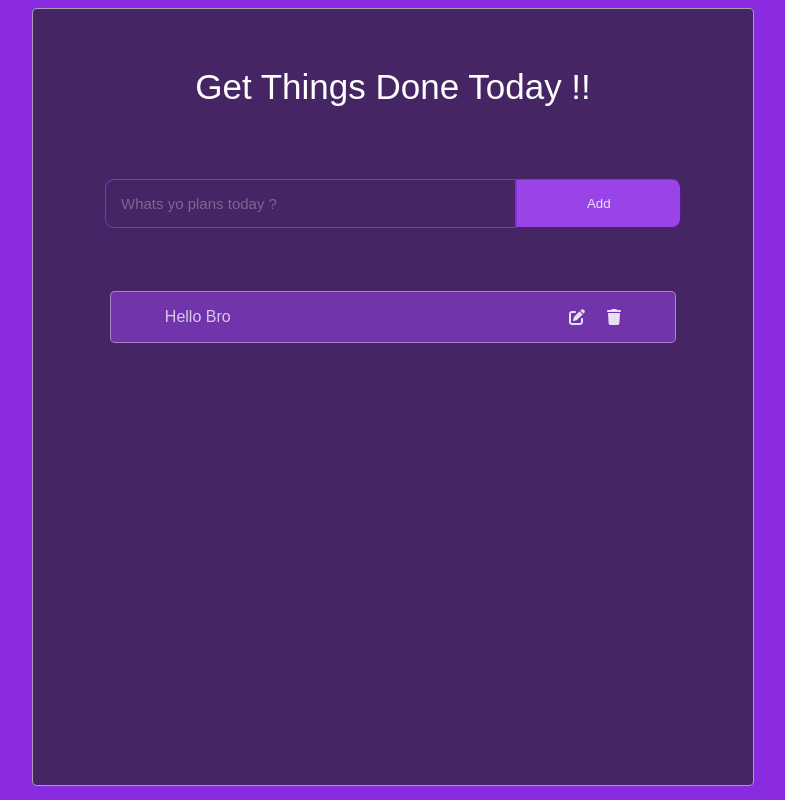
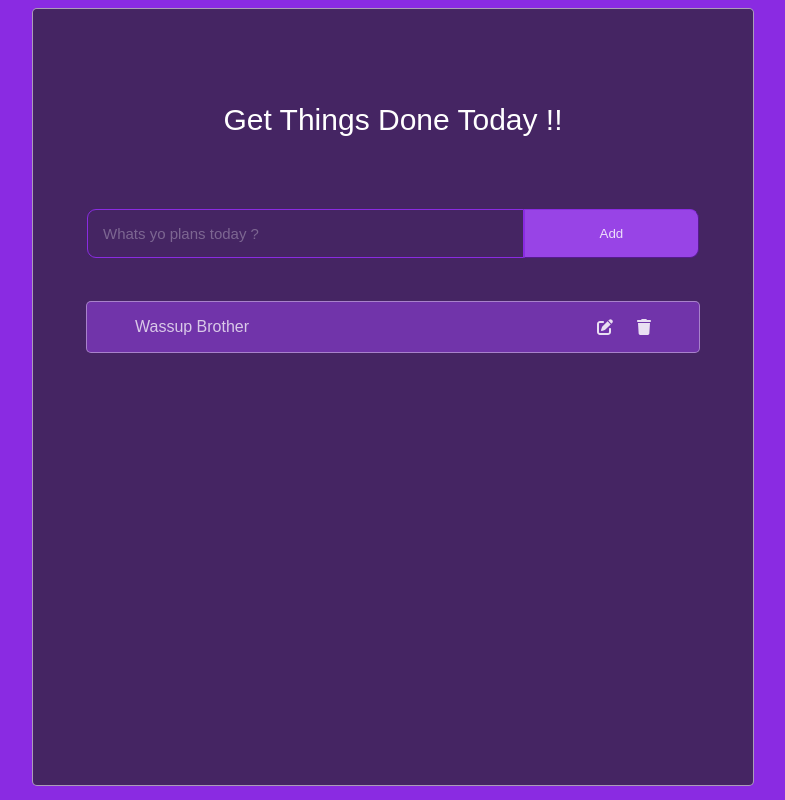
Before and after one commit to Shemaremy/React-To-Do-List, a React (Vite) app in the folder To Do List/: page / in a window 1280 px wide. Shown: the whole page, without its empty margins (247-1032 px from the left). Built offline with nearby package versions, Linux system fonts and the light colour scheme.

Commit message:
commit 007

```diff
--- a/To Do List/src/App.css
+++ b/To Do List/src/App.css
@@ -13,8 +13,8 @@ h1
   font-family: sans-serif;
   font-weight: 100;
   color: white;
-  margin-top: 8%;
-  font-size: 35px;
+  margin-top: 13%;
+  font-size: 30px;
   margin-bottom: 10%;
   text-align: center;
 }
@@ -26,12 +26,10 @@ h1
   align-items: center;
   flex-direction: column;
   background-color: rgb(69, 37, 99);
-  height: 97vh;
   width: 90vh;
   border-style: solid;
-  border-width: 1px;
+  border-width: 0px;
   border-radius: 5px;
-  border-color: rgba(255, 255, 255, 0.548);
 }
 
 .Two_parts
@@ -44,10 +42,11 @@ h1
 
 .Upper_part
 {
-  width: 80%;
+  width: 85%;
   display: flex;
   flex-direction: row;
   margin: 0 auto;
+  margin-bottom: 5%;
 }
 
 .Input_one
@@ -99,8 +98,8 @@ h1
 
 .Todo_class
 {
-  height: 85%;
-  width: 98%;
+  height: 50px;
+  width: 85%;
   border-style: solid;
   border-width: 1px;
   border-radius: 5px;
@@ -108,7 +107,7 @@ h1
   display: flex;
   justify-content: space-around;
   align-items: center;
-  margin-top: 2%;
+  margin-top: 1%;
   border-color: rgba(255, 255, 255, 0.39);
 }
 
@@ -136,3 +135,41 @@ p
   color: rgba(255, 255, 255, 0.842);
   cursor: pointer;
 }
+
+
+
+
+
+
+
+
+
+
+.Every_Todo
+{
+  width: 90vh;
+  display: flex;
+  justify-content: center;
+  align-items: center;
+}
+
+
+.Everything
+{
+  height: 97vh;
+  margin: 0 auto;
+  border-style: solid;
+  border-width: 1px;
+  border-color: rgba(104, 72, 134, 0);
+  border-radius: 8px;
+  display: flex;
+  flex-direction: column;
+  align-items: center;
+  position: relative;
+  background-color: rgb(69, 37, 99);
+  width: 90vh;
+  border-style: solid;
+  border-width: 1px;
+  border-radius: 5px;
+  border-color: rgba(255, 255, 255, 0.548);
+}
--- a/To Do List/src/components/To Do Wrapper.jsx
+++ b/To Do List/src/components/To Do Wrapper.jsx
@@ -13,8 +13,9 @@ const TodoWrapper = () => {
 
 
   return (
-    <div>
+    <div className='Everything'>
         <TheForm   addTodo = {addTodo} />
+        <Todocomponent/>
     </div>
 
   );
--- a/To Do List/src/components/To Do form.jsx
+++ b/To Do List/src/components/To Do form.jsx
@@ -34,9 +34,7 @@ const TheForm = ({addTodo}) => {
 
                 <button className='Add_task'>Add</button>
             </div>
-            <div className='Lower_part'>
-                <Todocomponent/>
-            </div>
+
 
         </div>
     </form>
--- a/To Do List/src/components/Todo.jsx
+++ b/To Do List/src/components/Todo.jsx
@@ -8,14 +8,15 @@ import { faTrash } from '@fortawesome/free-solid-svg-icons';
 
 const Todocomponent = () => {
 
-    const X = "Hello Bro";
 
     return(
-        <div className="Todo_class">
-            <p>{X}</p>
-            <div className="Icons">
-                <FontAwesomeIcon className="edit-icon ico" icon={faPenToSquare}/>
-                <FontAwesomeIcon className="delete-icon ico" icon={faTrash}/>
+        <div className="Every_Todo">
+            <div className="Todo_class">
+                <p>Wassup Brother</p>
+                <div className="Icons">
+                    <FontAwesomeIcon className="edit-icon ico" icon={faPenToSquare}/>
+                    <FontAwesomeIcon className="delete-icon ico" icon={faTrash}/>
+                </div>
             </div>
         </div>
     );
```
